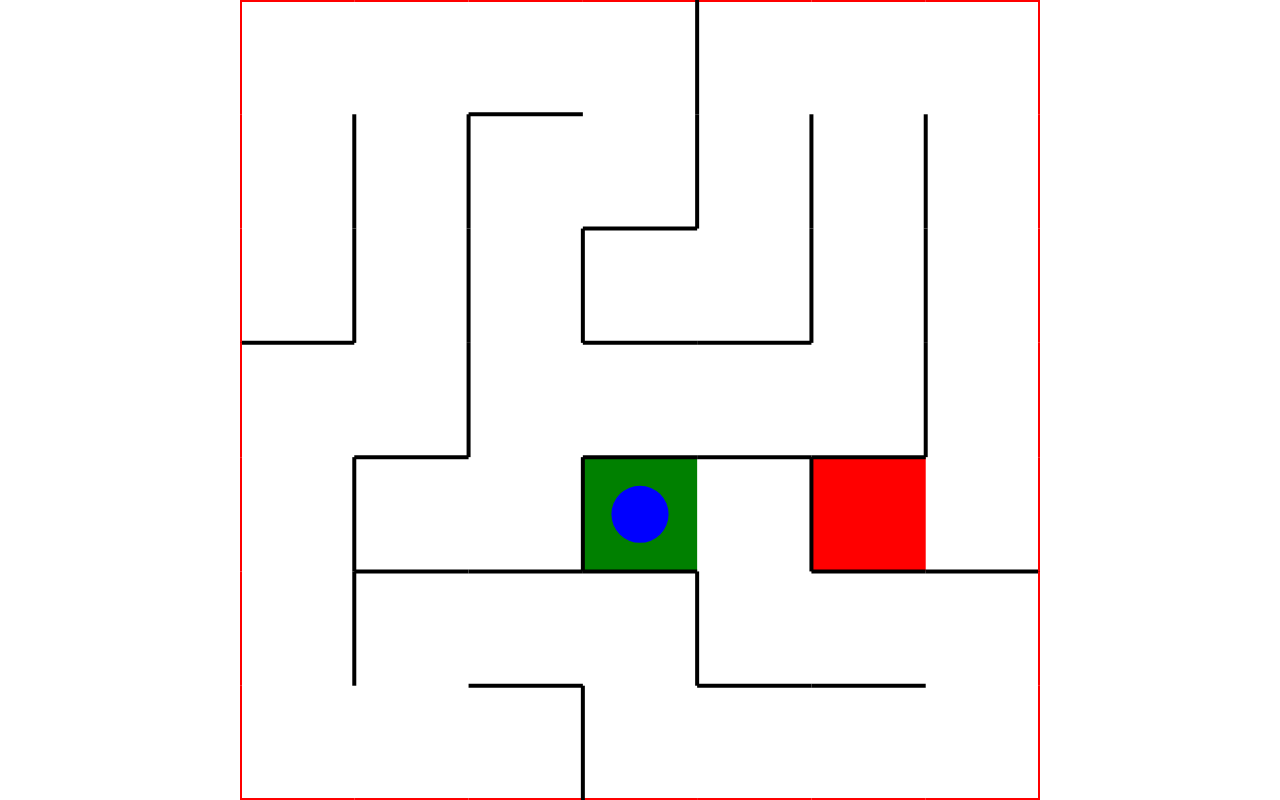
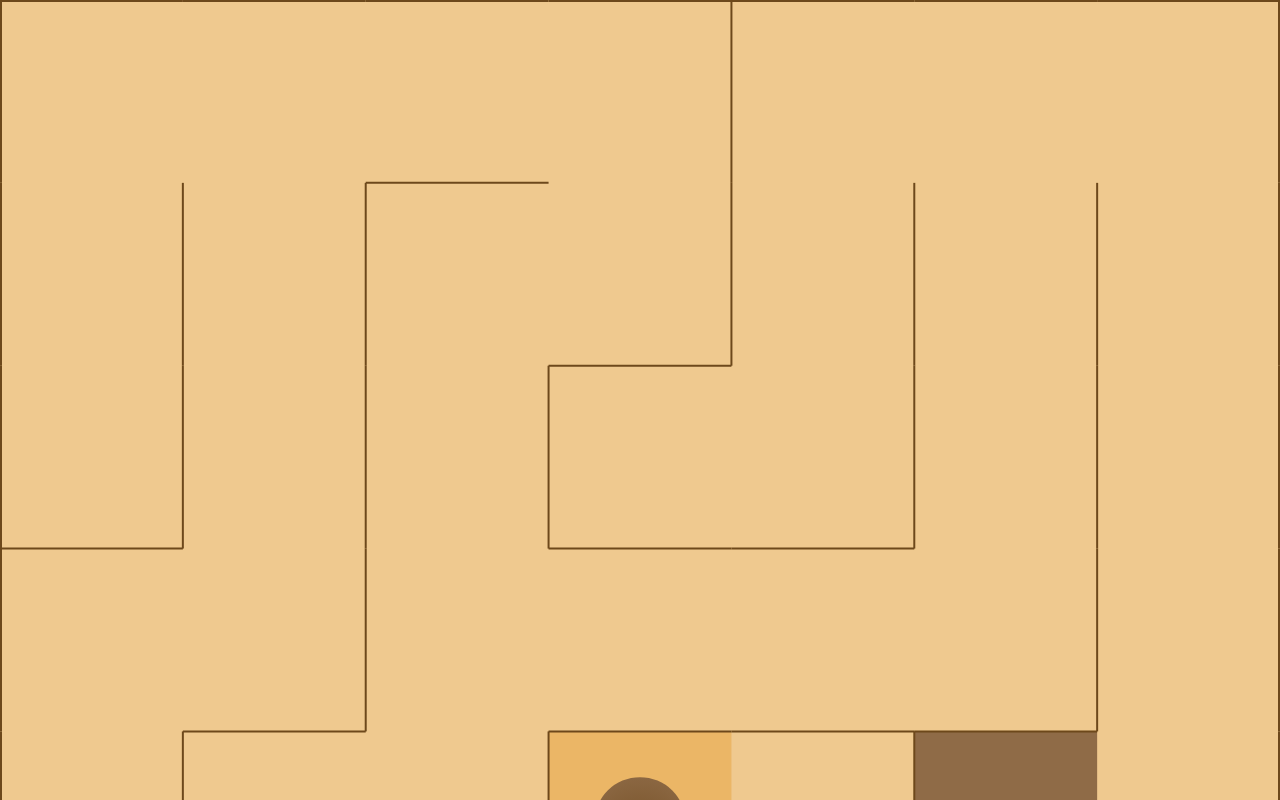
Before and after one commit to LeonBaudouin/MarbleMaze, a website with bundled scripts: page src/index.html in a window 1280 px wide. Shown: the top 800 px of the page. Built offline with nearby package versions, Linux system fonts and the light colour scheme.

Commit message:
Start styling the maze

```diff
--- a/src/index.html
+++ b/src/index.html
@@ -8,18 +8,22 @@
     <style>
         body {
             margin: 0;
+            height: 100vh;
+            width: 100vw;
+            display: flex;
+            align-content: center;
+            justify-items: center;
         }
         canvas {
             display: block;
             margin: auto;
-            width: 100vh;
-            height: 100vh;
+            width: 100vw;
+            height: 100vw;
         }
     </style>
 </head>
 <body>
     <canvas></canvas>
-    <p></p>
     <script src="bundle.js"></script>
 </body>
 </html>
--- a/src/js/Maze/Border.ts
+++ b/src/js/Maze/Border.ts
@@ -26,6 +26,10 @@ export class Border implements IDrawable
 
 
     public Draw(context : Context) {
+        if (!this.isActive) {
+            return;
+        }
+
         const {ctx} = context.getContextDTO();
         const start = this.getStartPoint(context);
         const end = this.getEndPoint(context);
@@ -33,8 +37,8 @@ export class Border implements IDrawable
         ctx.beginPath();
         ctx.moveTo(start.x, start.y);
         ctx.lineTo(end.x, end.y);
-        ctx.lineWidth = 4;
-        ctx.strokeStyle = this.isWall ? 'red' : this.isActive ? 'black' : 'transparent';
+        ctx.lineWidth = this.isWall ? 4 : 2;
+        ctx.strokeStyle = '#6D481B';
         ctx.stroke();
     }
 
--- a/src/js/Maze/Cell.ts
+++ b/src/js/Maze/Cell.ts
@@ -30,8 +30,22 @@ export class Cell implements IDrawable {
     {
         const {ctx, widthUnit, heightUnit} = context.getContextDTO();
         const {x, y} = this.position;
-        ctx.fillStyle = this.isStart ? 'green' : this.isEnd ? 'red' : 'transparent';
+        ctx.fillStyle = this.getColor();
         ctx.fillRect(x * widthUnit, y * heightUnit, widthUnit, heightUnit);
+    }
+
+    public getColor() : string
+    {
+        if (this.isStart) {
+            return '#EBB666';
+        }
+
+        if (this.isEnd)
+        {
+            return '#8F6B47';
+        }
+
+        return 'transparent';
     }
 
 
--- a/src/js/Maze/Marble.ts
+++ b/src/js/Maze/Marble.ts
@@ -42,8 +42,8 @@ export class Marble implements IDrawable, IUpdatable
         this.ProcessInput();
         this.UpdateVelocity();
         this.UpdatePosition();
-        this.Collision(widthUnit, heightUnit);
-        this.ChangeCurrentCell(widthUnit, heightUnit);
+        this.Collision();
+        this.ChangeCurrentCell(context);
     }
 
     private UpdateVelocity() : void
@@ -68,7 +68,7 @@ export class Marble implements IDrawable, IUpdatable
         this.pixelPosition = this.pixelPosition.add(this.velocity);
     }
 
-    private Collision(widthUnit : number, heightUnit : number) : void
+    private Collision() : void
     {
         const {surroundingBorders, surroundingCells} = this.currentCell;
 
@@ -102,14 +102,14 @@ export class Marble implements IDrawable, IUpdatable
         this.collisionAngle = null;
 
         for (const border of horizontalBorders.filter((value, index, self) => self.indexOf(value) === index )) {
-            const collided = this.CollisionBorder(border, widthUnit, heightUnit);
+            const collided = this.CollisionBorder(border);
             if (collided != null) {
                 this.collisionAngle = collided;
             }
         }
 
         for (const border of verticalBorders.filter((value, index, self) => self.indexOf(value) === index )) {
-            const collided = this.CollisionBorder(border, widthUnit, heightUnit);
+            const collided = this.CollisionBorder(border);
             if (collided != null) {
                 this.collisionAngle = collided
                 break;
@@ -117,12 +117,13 @@ export class Marble implements IDrawable, IUpdatable
         }
     }
 
-    private CollisionBorder(border : Border, widthUnit : number, heightUnit : number) : number
+    private CollisionBorder(border : Border) : number
     {
+        const context = Context.getInstance();
+        const heightUnit = context.getHeightUnit();
+        const widthUnit = context.getWidthUnit();
         const smallestUnit = widthUnit > heightUnit ? heightUnit : widthUnit;
         const radius = this.size * smallestUnit / 2;
-
-        const {x: vx, y: vy} = this.velocity;
 
         const startPoint = border.getStartPoint();
         const endPoint = border.getEndPoint();
@@ -136,7 +137,7 @@ export class Marble implements IDrawable, IUpdatable
                 if (this.pixelPosition.y <= startPoint.y
                  && this.pixelPosition.y + radius >= startPoint.y) {
                     this.pixelPosition.y = startPoint.y - radius;
-                    this.velocity.y = - vy * 0.5;
+                    this.velocity.y *= -0.5;
                     return Math.PI / 2;
                 }
 
@@ -144,7 +145,7 @@ export class Marble implements IDrawable, IUpdatable
                 if (this.pixelPosition.y >= startPoint.y
                  && this.pixelPosition.y - radius <= startPoint.y ) {
                     this.pixelPosition.y = startPoint.y + radius;
-                    this.velocity.y = - vy * 0.5;
+                    this.velocity.y *= -0.5;
                     return - Math.PI / 2;
                 }
             }
@@ -181,7 +182,7 @@ export class Marble implements IDrawable, IUpdatable
                 if (this.pixelPosition.x <= startPoint.x
                  && this.pixelPosition.x + radius >= startPoint.x) {
                     this.pixelPosition.x = startPoint.x - radius;
-                    this.velocity.x = - vx * 0.5;
+                    this.velocity.x *= - 0.5;
                     return 0;
                 }
 
@@ -189,7 +190,7 @@ export class Marble implements IDrawable, IUpdatable
                 if (this.pixelPosition.x >= startPoint.x
                  && this.pixelPosition.x - radius <= startPoint.x ) {
                     this.pixelPosition.x = startPoint.x + radius;
-                    this.velocity.x = - vx * 0.5;
+                    this.velocity.x *= -0.5;
                     return Math.PI;
                 }
             }
@@ -237,8 +238,10 @@ export class Marble implements IDrawable, IUpdatable
         this.velocity = Point.CreateFromPolar(reflectionAngle, newMagnitude);
     }
 
-    private ChangeCurrentCell(widthUnit : number, heightUnit : number) : void
+    private ChangeCurrentCell(context : Context) : void
     {
+        const widthUnit = context.getWidthUnit();
+        const heightUnit = context.getHeightUnit();
         this.currentCell.surroundingCells.forEach(cell => {
             if (cell != null
              && this.pixelPosition.x <= (cell.position.x + 1) * widthUnit
@@ -269,9 +272,14 @@ export class Marble implements IDrawable, IUpdatable
         const {ctx, widthUnit, heightUnit, width, height} = context.getContextDTO();
         const {x, y} = this.pixelPosition;
         const smallestUnit = widthUnit > heightUnit ? heightUnit : widthUnit;
+        const radius = this.size * smallestUnit / 2;
+
+        const gradient = ctx.createRadialGradient(x, y + radius, radius / 8, x, y, radius * 1.5);
+        gradient.addColorStop(0, '#6D481B');
+        gradient.addColorStop(0.9, '#8F6B47');
         ctx.beginPath();
-        ctx.arc(x, y, this.size * smallestUnit / 2, 0, 2 * Math.PI);
-        ctx.fillStyle = 'blue';
+        ctx.arc(x, y, radius, 0, 2 * Math.PI);
+        ctx.fillStyle = gradient;
         ctx.fill();
     }
 }
--- a/src/js/Maze/Maze.ts
+++ b/src/js/Maze/Maze.ts
@@ -135,6 +135,10 @@ export class Maze implements IDrawable, IUpdatable
 
     public Draw(context : Context) : void
     {
+        const ctx = context.getCtx();
+        ctx.fillStyle = "#EFC98F";
+        ctx.fillRect(0, 0, context.getWidth(), context.getHeight());
+
         this.cells.forEach(cell => {
             cell.Draw(context);
         });
```
